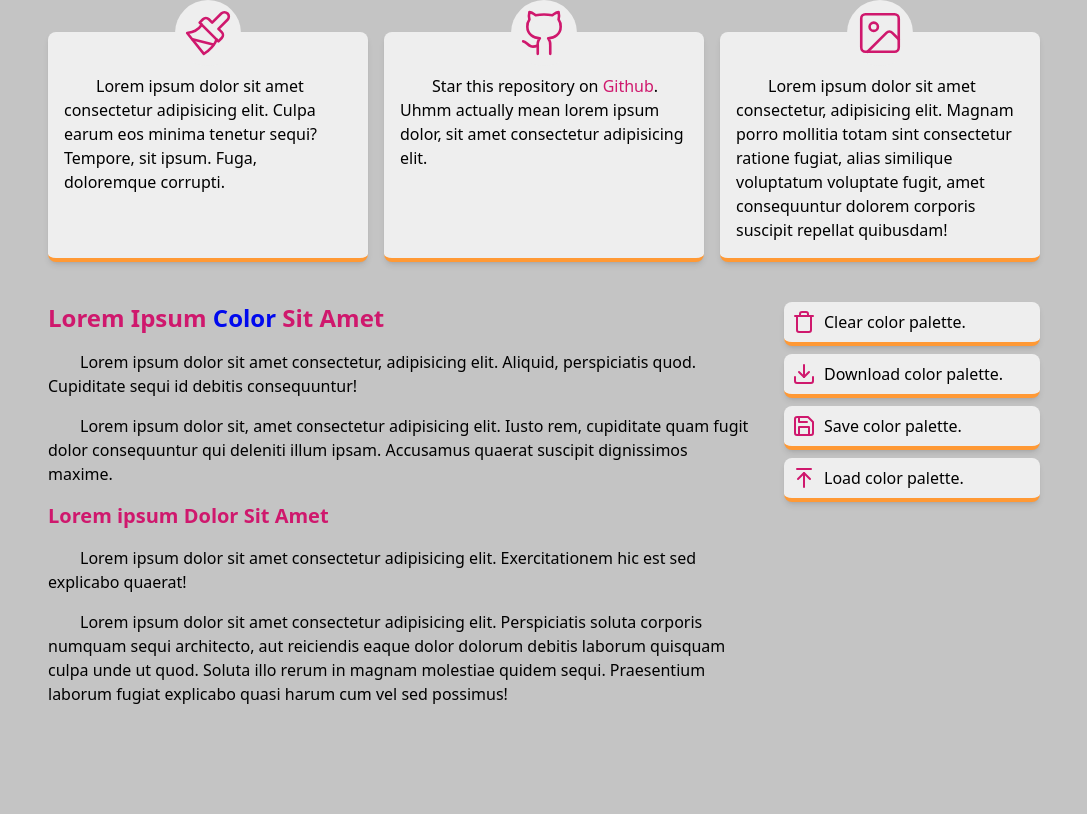
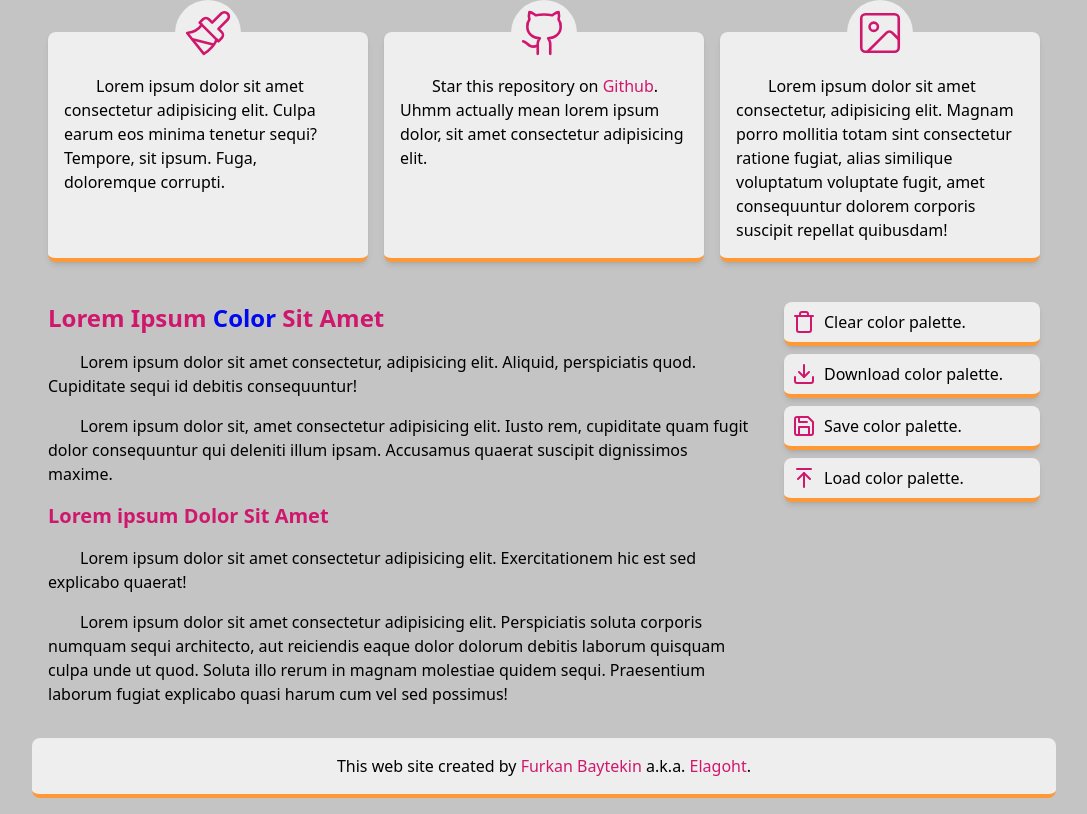
Before and after one commit to Elagoht/live-palette, a React (Vite) app: page / in a window 1280 px wide. Shown: the part 392-1206 px from the top of the page, without its empty margins (96-1183 px from the left). Before the commit the page ends 1114 px from the top, so only its background shows below. Built offline with nearby package versions, Linux system fonts and the light colour scheme.

Commit message:
feat: footer

```diff
--- a/src/components/Design.tsx
+++ b/src/components/Design.tsx
@@ -55,7 +55,9 @@ const Design: React.FC = () => {
           <div className="colFourth colThird">
             <Github className="colFifth" size={50} strokeWidth={1.25} />
           </div>
-          <p>Star this repository on <a className="colFifth" href="https://github.com/Elagoht/live-palette">Github</a>. Uhmm actually mean lorem ipsum dolor, sit amet consectetur adipisicing elit.</p>
+          <p>Star this repository on <a target="_blank" rel="noreferrer" href="https://github.com/Elagoht/live-palette">Github</a>.
+            Uhmm actually mean lorem ipsum dolor, sit amet consectetur adipisicing elit.
+          </p>
         </motion.div>
         <motion.div
           variants={animPosition}
@@ -98,6 +100,15 @@ const Design: React.FC = () => {
         </aside>
       </div>
     </div>
+    <footer>
+      <div className="colThird colFourth col">
+        This web site created by <a
+          href="https://furkanbaytekin.dev"
+          target="_blank" rel="noreferrer" >Furkan Baytekin</a> a.k.a. <a
+            href="https://github.com/Elagoht"
+            target="_blank" rel="noreferrer" >Elagoht</a>.
+      </div>
+    </footer>
   </>
 }
 
--- a/src/components/Style.tsx
+++ b/src/components/Style.tsx
@@ -7,14 +7,14 @@ const Style: React.FC = () => {
   const colors = useSelector((store: RootState) => store.colors)
 
   return <style>{`
-  ::-webkit-scrollbar { background-color: ${colors.colFirst}; height:.5rem; width:.5rem; border: 1px solid ${colors.colSecond}; }
+  ::-webkit-scrollbar { background-color: ${colors.colFirst}; border: 1px solid ${colors.colSecond}; }
   ::-webkit-scrollbar-thumb { background-color: ${colors.colSecond}; }
   body { background-color: ${colors.colSecond}; color: ${setTextColor(colors.colSecond)}; }
   .colFirst { background-color: ${colors.colFirst}; color: ${setTextColor(colors.colFirst)}; }
   .colSecond { background-color: ${colors.colSecond}; color: ${setTextColor(colors.colSecond)};}
   .colThird { background-color: ${colors.colThird};  color: ${setTextColor(colors.colThird)};}
   .colFourth { border-color: ${colors.colFourth}; }
-  .colFifth { color: ${colors.colFifth}; }
+  .colFifth, div > a, p a { color: ${colors.colFifth}; }
 `}</style>
 }
 
--- a/src/index.css
+++ b/src/index.css
@@ -21,6 +21,9 @@
   }
 }
 @layer components {
+  ::-webkit-scrollbar {
+    @apply h-2 w-2;
+  }
   header {
     @apply shadow-md;
   }
@@ -75,6 +78,9 @@
   aside nav button {
     @apply border-b-4 p-2 shadow-md rounded-lg flex items-center gap-2 hover:scale-105 transition-transform;
   }
+  footer > div {
+    @apply container p-4 rounded-lg border-b-4 my-4 text-center;
+  }
   form > div {
     @apply flex gap-8 p-4 max-w-[1160px] mx-auto overflow-x-auto;
   }
```
